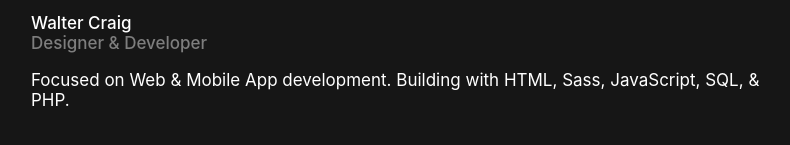
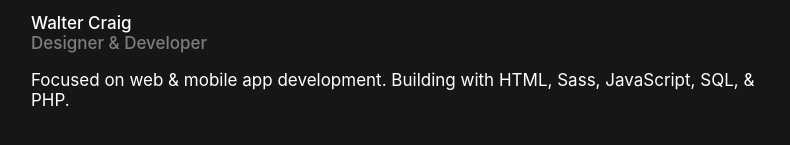
Before and after one commit to waltercraig/wa.lter.uk, a plain HTML site: page index.html in a window 1280 px wide. Shown: the part 339-484 px from the top of the page, without its empty margins (226-1016 px from the left). Drawn offline with Linux system fonts and the light colour scheme.

Commit message:
Changed wording

```diff
--- a/index.html
+++ b/index.html
@@ -70,7 +70,7 @@
 <body>
     <div>
         <h1>Walter Craig</h1>
-        <span>Designer &amp; Developer</span> <span>Focused on Web &amp; Mobile App development. Building with HTML, Sass, JavaScript, SQL, &amp; PHP.</span>
+        <span>Designer &amp; Developer</span> <span>Focused on web &amp; mobile app development. Building with HTML, Sass, JavaScript, SQL, &amp; PHP.</span>
     </div>
 </body>
 </html>
```
